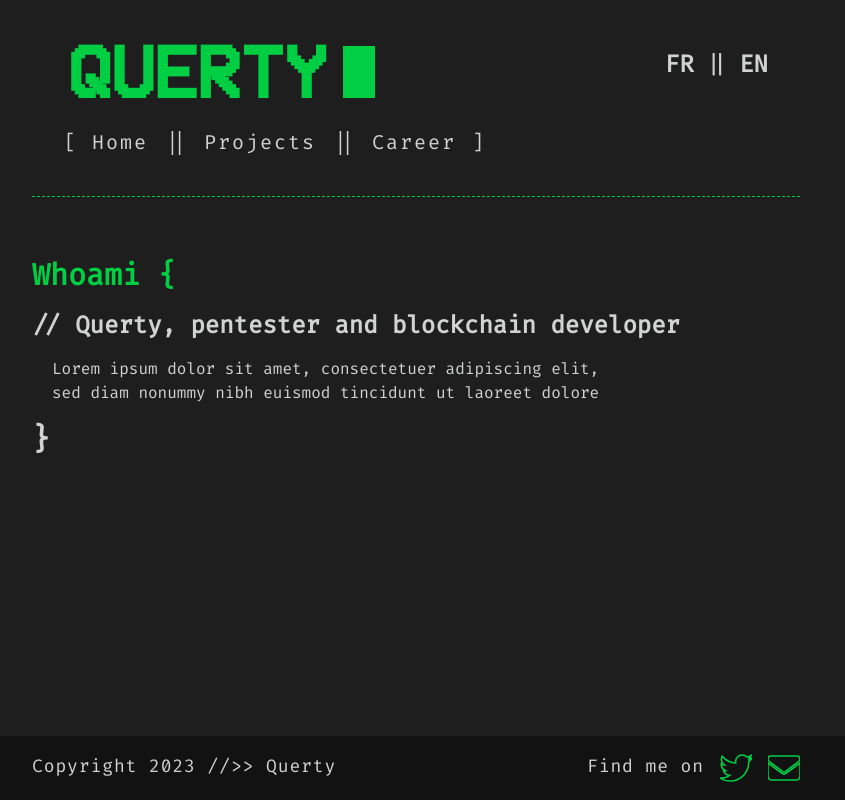
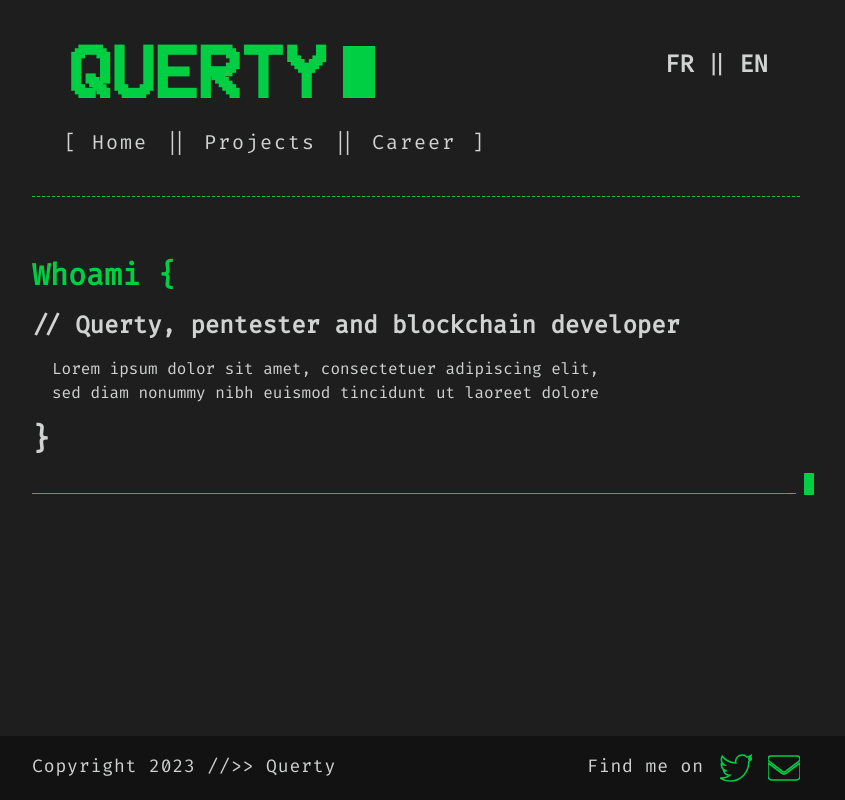
Before and after one commit to Quertyy/website, a Next.js app: page / in a window 1280 px wide. Shown: the whole page, without its empty margins (224-1069 px from the left). Built offline with nearby package versions, Linux system fonts and the light colour scheme.

Commit message:
feat: add line + cursor at whoami bottom

```diff
--- a/components/Whoami.jsx
+++ b/components/Whoami.jsx
@@ -10,6 +10,13 @@ const Whoami = () => {
                 <p className="text-md">sed diam nonummy nibh euismod tincidunt ut laoreet dolore</p>
             </div>
             <h1 className="text-3xl font-bold py-4">{'}'}</h1>
+            <div className="relative flex py-5 items-center">
+                <div className="flex-grow border-t border-green"></div>
+                <div className="inline-block pl-1 relative">
+                    <span className="cursor-blink bg-green h-[22px] w-[10px] block ml-[0.25rem] absolute bottom-[-1px]"></span>
+                </div>
+            </div>
+
         </div>
       );
 
```
